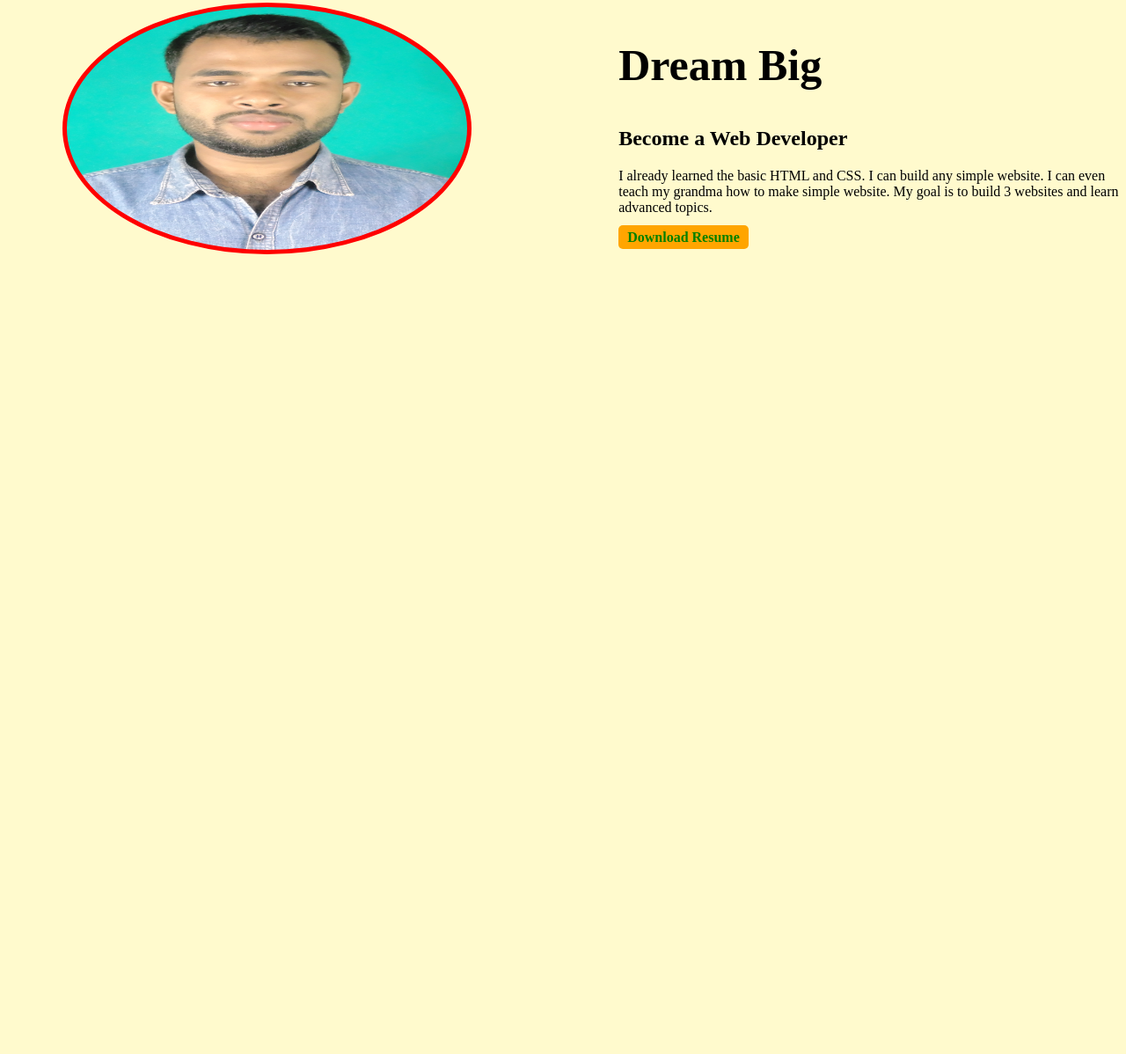
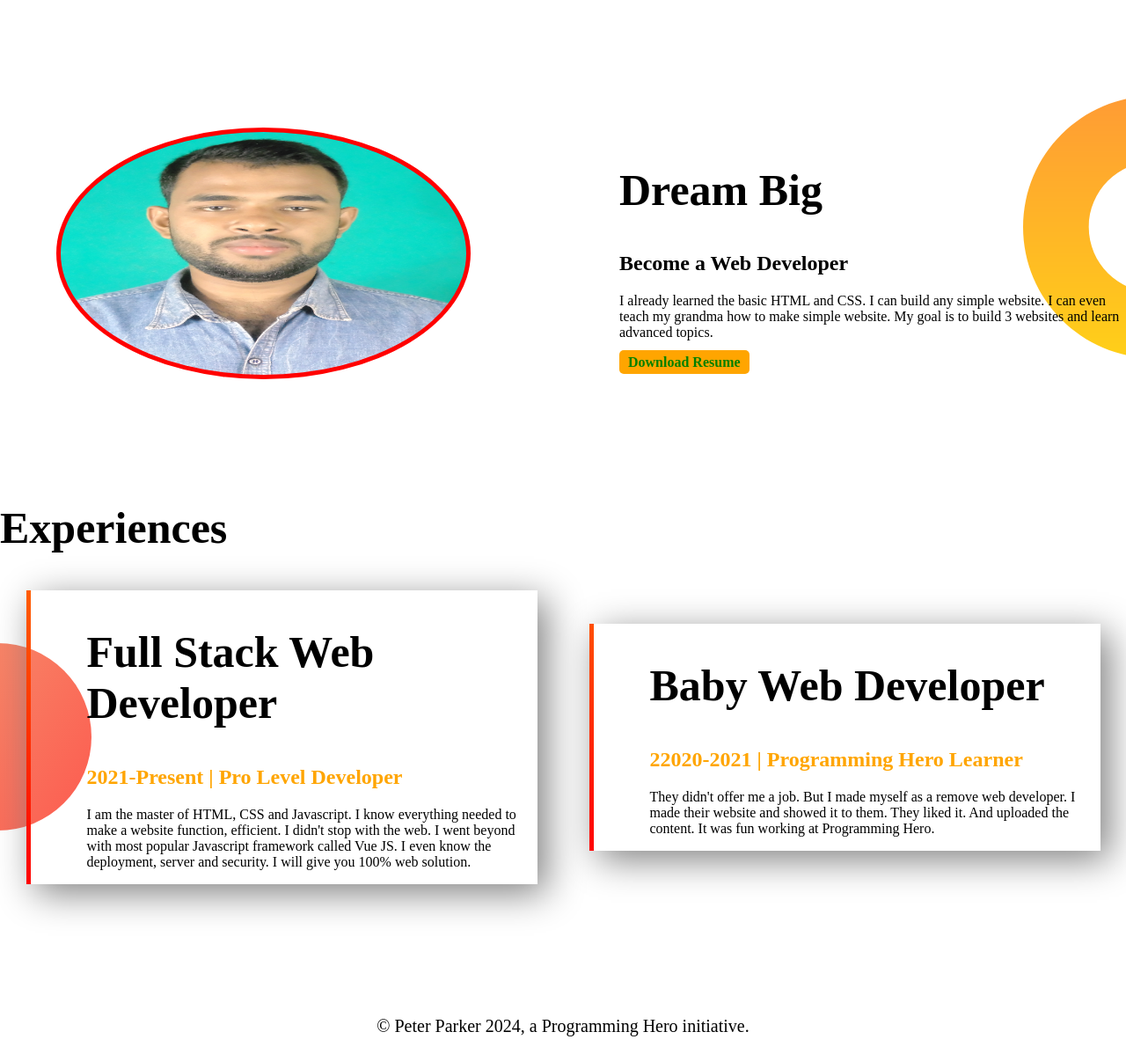
Before and after one commit to Rayhan2373/my-first-repo, a plain HTML site: page index.html in a window 1280 px wide. Shown: the part 430-1628 px from the top of the page at 88% size. Before the commit the page ends 800 px from the top, so only its background shows below. Drawn offline with Linux system fonts and the light colour scheme.

Commit message:
fiish commit

```diff
--- a/index.html
+++ b/index.html
@@ -30,6 +30,23 @@
             <a class="link-button"href="http://">Download Resume</a>
         </div>
     </section>
-    <section></section>
+    <section class="experience-area">
+        <h1>Experiences</h1>
+        <div class="flex-area">
+            <div class="half-width b">
+                <h1>Full Stack Web Developer</h1>
+                <h2 class="orange-color" >2021-Present | Pro Level Developer</h2>
+                <p>I am the master of HTML, CSS and Javascript. I know everything needed to make a website function, efficient. I didn't stop with the web. I went beyond with most popular Javascript framework called Vue JS.
+                    I even know the deployment, server and security. I will give you 100% web solution.</p>
+            </div>
+            <div class="half-width b">
+                <h1>Baby Web Developer</h1>
+                <h2 class="orange-color">22020-2021 | Programming Hero Learner</h2>
+                <p>They didn't offer me a job. But I made myself as a remove web developer. I made their website and showed it to them.
+                They liked it. And uploaded the content. It was fun working at Programming Hero.</p>
+            </div>
+    </div>
+    </section>
+    <footer><p>© Peter Parker 2024, a Programming Hero initiative.</p></footer>
 </body>
 </html>
--- a/style.css
+++ b/style.css
@@ -3,6 +3,9 @@ span{
 }
 .s1{
 display: flex;
+background-image: url(dream-bg.png);
+background-repeat: no-repeat;
+background-position: right;
 }
 .half-width{
     width: 50%;
@@ -17,9 +20,16 @@ display: flex;
     background-image: url(r.jpg);
     background-size: 100% 100%;
     border-radius: 50%;
+    border-color: linear-gradient(red, yellow);
+
 }
 body{
-    background-color: lemonchiffon;
+
+    margin: 0px;
+    background-image: url(top-banner.png);
+    background-repeat: no-repeat;
+
+
 
 }
 .link-button{
@@ -36,3 +46,29 @@ h1{
 #s1{
     padding-top: 50px;
 }
+section{
+    margin-bottom: 150px;
+}
+.flex-area{
+    display: flex;
+    background-image: url(exp-bg.png);
+    background-repeat: no-repeat;
+    background-position: left;
+}
+.orange-color{
+    color: orange;
+}
+.b{
+    box-shadow:10px 10px 40px grey;
+    width: 40%;
+    margin: auto;
+    border-left: 5px red solid;
+    border-image: linear-gradient(45deg, red , yellow);
+    border-image-slice: 1;
+
+}
+footer p{
+    text-align: center;
+    font-size: 20px;
+    color:black;
+}
```
